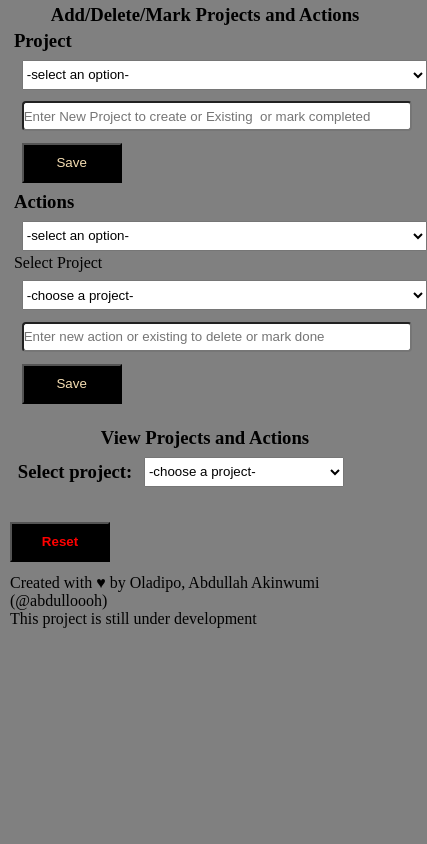
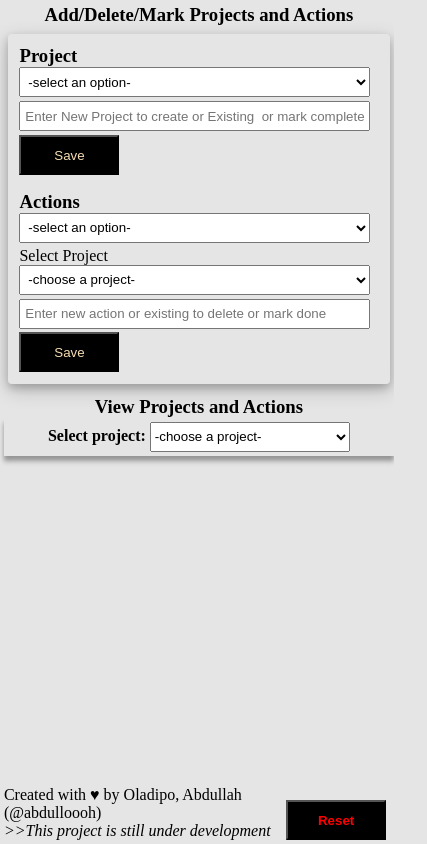
Before and after one commit to abdulloooh/projectmanager, a plain HTML site: page index.html in a window 390 px wide. Shown: the whole page, 427 px wide, since content can reach past the window. Drawn offline with Linux system fonts and the light colour scheme.

Commit message:
Improved on UI and responsiveness

```diff
--- a/app.js
+++ b/app.js
@@ -180,7 +180,8 @@ function showActions(){
     //get selected project
     let project = document.getElementById("project_list");
     let selected_project = project.options[project.selectedIndex].value;
-    //console.log(selected_project);
+    console.log(selected_project);
+    //clear view
     if(!storage){return}
     get_content = storage[selected_project];
     //console.log(get_content);
--- a/index.html
+++ b/index.html
@@ -10,7 +10,7 @@
     <title>Project Management</title>
 </head>
 <body class="container" onload="updateClientProjects();showActions();">
-    <h3 style="text-align: center;">Add/Delete/Mark Projects and Actions</h3>
+    <h3 style="text-align: center;margin-bottom: 2vw;">Add/Delete/Mark Projects and Actions</h3>
     <section class="add_new">
         <!-- Add new project -->
         <div class="select_project">
@@ -34,7 +34,7 @@
                 <!-- <option value="rename">Rename Actions</option> -->
             </select>
             <p>Select Project</p>
-            <select name="projects" id="projects" style="display: inline-block;">
+            <select name="projects" id="projects">
                 <option value="-choose a project-" style="opacity: 0.3;">-choose a project-</option>
                <!-- <option value="project A"> -->
             </select>
@@ -42,29 +42,30 @@
             <button type="button" id="add_action" onclick="treatAction()" class="save">Save</button>
         </div>
     </section>
-
-    <h3 style="text-align: center;">View Projects and Actions</h3>
+    <section class="big_section">
+        <h3 style="position: relative">View Projects and Actions</h3>
         <section class="list">
             <!-- projects and actions view -->
             <div class="project_list">
-            <h3 style="display: inline;">Select project: </h3>
-            <select name="project_list" id="project_list" style="display: inline-block;" onchange="showActions()">
+                <h4 style="display: inline-block;">Select project: </h4>
+                <select style="display: inline-block;" name="project_list" id="project_list"  onchange="showActions()">
                     <!-- <option value="Select">Select</option> -->
                     <!-- project list -->
                 </select>
             </div>
-        <ol id="actions_list" class="action_list">
+            <ul id="actions_list" class="action_list">
                 <!-- <p>Action</p> -->
                 <!-- actions list -->
                 <!-- class of """actions_displayed""""" is use here -->
-        </ol>
+            </ul>
         </section>
-    <footer>
+    </section>
     <p>
         <button style="text-align: center;" type="button" class="reset" id="reset" onclick="localStorage.removeItem('userProject');window.location.reload()"> Reset</button>
     </p>
-        <p>Created with &hearts; by Oladipo, Abdullah Akinwumi (@abdulloooh)</p>
-        <p>This project is still under development</p>
+    <footer>
+        <p>Created with &hearts; by Oladipo, Abdullah<br>(@abdulloooh)</p>
+        <em>>>This project is still under development</em>
     </footer>
 
 <script src="app.js"></script>
--- a/style.css
+++ b/style.css
@@ -4,20 +4,27 @@
     padding: 0;
 }
 .container{
-    width: 70%;
+    width: 100%;
     margin: auto;
     margin-top: 1vw;
-    background-color: grey;
+    background-color: rgba(128, 128, 128,0.2);
+}
+html{
+    height: 100vh;
+    position: relative;
 }
 .add_new {
+    box-shadow: 0 4px 8px 0 rgba(0, 0, 0, 0.2), 0 6px 20px 0 rgba(0, 0, 0, 0.19);
     display: flex;
     flex-direction: row;
     flex-wrap: wrap;
     justify-content: space-between;
-    border:  2px solid black;
+    /* border-left:  2px solid black; */
+    margin: 1vw;
+    border-radius: 1vw;
     padding: 1vw;
     margin-bottom: 3vw;
-    border-radius: 1vw;
+    /* border-radius: 1vw; */
 }
 .save{
     text-align: center;
@@ -30,28 +37,41 @@
 .add_new select, .add_new input{
     display: block;
     margin-bottom: 1vw;
-    width: 100%;
-    height: 30px;
+    width: 40vw;
+    height: 50px;
+    padding: 1vw;
 }
-.add_new input{
+/* .add_new input{
     width: 500px;
+} */
+.big_section{
+    /* border-left: 2px solid black; */
+    /* margin-left: 1vw; */
+    /* position: absolute; */
+    /* left: 35%; */
+    /* display: flex; */
+    /* flex-direction: row; */
+    /* justify-content: space-between; */
+    /* border-radius: 1vw;   */
+    text-align: center;
 }
 .list{
-    border: 2px solid black;
-    padding: 2vw;
-    display: flex;
-    flex-direction: row;
-    justify-content: space-between;
-    border-radius: 1vw;
+    text-align: center;
+    /* width: ; */
 }
 .project_list{
-    text-align: center;
-    margin-bottom: 4vw;
-    display: flex;
-    flex-direction: row;
-    align-items: center;
+    /* text-align: center; */
+    /* margin-bottom: 4vw; */
+    /* display: flex;
+    flex-direction: row; */
+    /* align-items: center;        */
+    box-shadow: 0 4px 4px 0 rgba(0, 0, 0, 0.2), 0 6px 5px 0 rgba(0, 0, 0, 0.19);
+    padding: 1vw;
+    /* width: fit-content; */
+    position: relative;
+    margin:0;
+}
 
-}
 .select_project{
     display: flex;
     flex-direction: column;
@@ -65,43 +85,60 @@
 .list input, .list select{
     width: 200px;
     height: 30px;
-    margin: 0 3vw;
+    /* margin: 0 3vw; */
 }
 .action_list{
-    /* border: 2px solid rgba(0,0,0,0.1); */
-    /* padding: 1vw; */
-    /* padding-left: 2vw; */
-    /* background  : rgba(0,0,0,0.9); */
-    color: white;
-    border-radius: 1vw;
+    color: black;
     line-height: 30px;
+    left: 100%;
+    list-style-position: inside;
+    width: min-content  ;
+    margin: 1vw 0;
+    height: max-content;
+    text-align: left;
+    width: 100%;
+    padding: 2vw;
+    box-sizing: border-box;
 }
 .reset{
     background-color: black;
     color: red;
     font-weight: bolder;
-    margin:3vw 0;
+    /* margin:1vw 0; */
     width:100px;
     height: 40px;
+    position: absolute;
+    bottom: 1vw;
+    right: 1vw;
+}
+footer{
+    position: absolute;
+    bottom: 1vw;
+    left: 1vw;
 }
 @media(max-width:792px){
     .list, .action_list,.add_new{
         border: none;
     }
 }
-@media(max-width:400px){
-    .add_new input{
-        width: 100vw;
-        border-radius: 1vw;
+@media(max-width:800px){
+    .add_new input , .add_new select{
+        width: 90vw;
+        height: 30px;
+        /* border-radius: 1vw; */
     }
     .container{
         margin: 1vw;
         width: 100%;
         overflow: visible;
-        margin-left: 10px;
+        /* margin-left: 10px; */
     }
-    select, input, button{
+    /* select, input, button{
         margin: 2vw;
+        width: 100%;
+    } */
+    .select_project,.select_action{
+        padding: 2vw;
         width: 100%;
     }
 }
```
Lines whose indentation alone changed are shown as unchanged.
